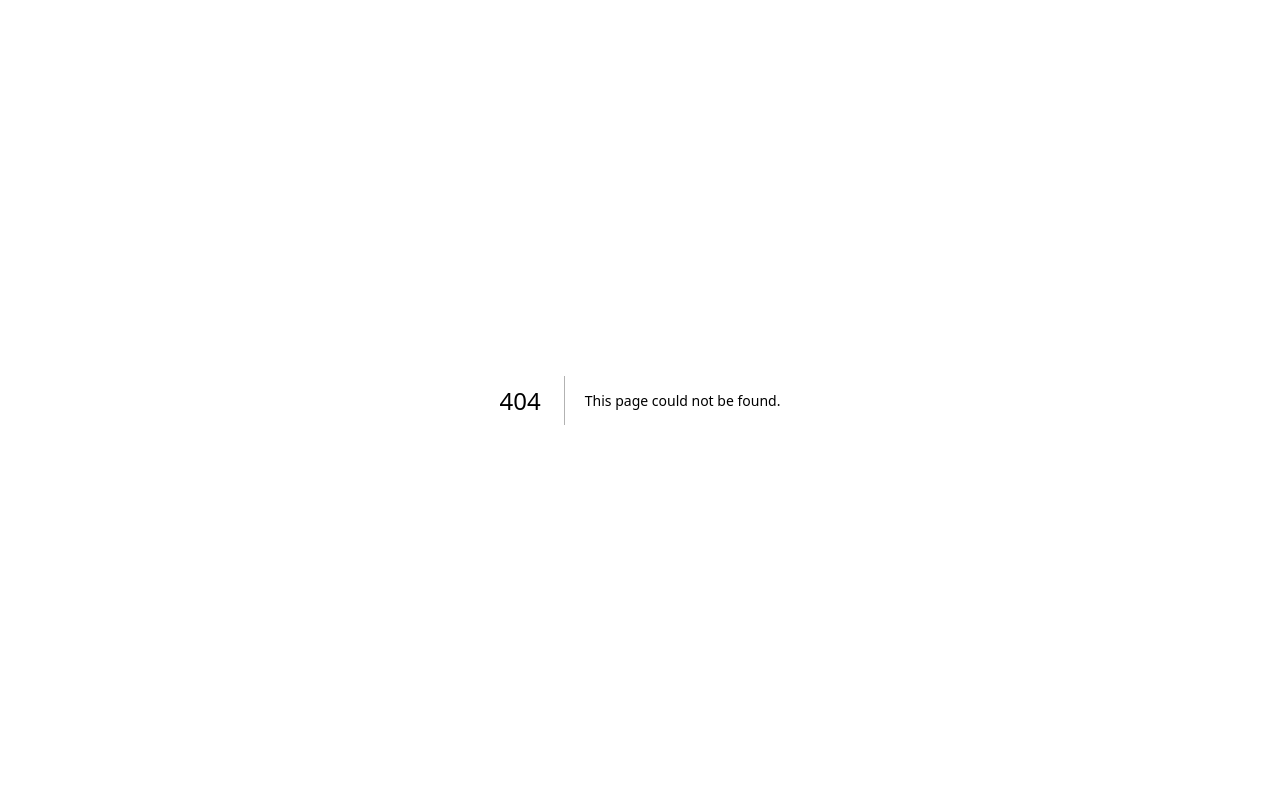
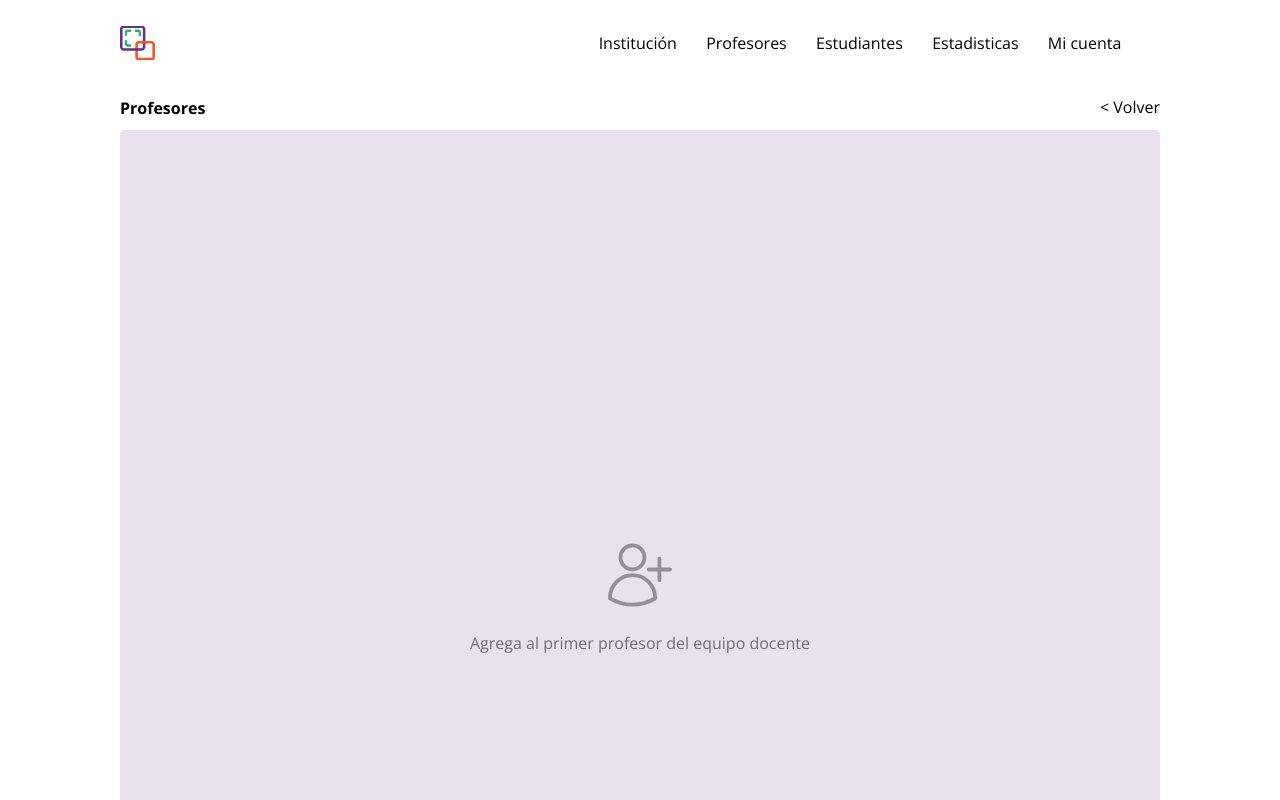
Before and after one commit to sync-ideas/project-frontend, a Next.js app: page /profesor in a window 1280 px wide. Before the commit this address had no page. Shown: the top 800 px of the page. Built offline with nearby package versions, Linux system fonts and the light colour scheme.

Commit message:
[FEAT] basic layout

```diff
--- /dev/null
+++ b/src/app/profesor/page.tsx
@@ -0,0 +1,45 @@
+import React from "react";
+import NavBar from "../components/navbar";
+import Footer from "../components/Footer";
+import LinkComponent from "../components/LinkComponent/LinkComponentCustom";
+import addProfessor from "../../../public/assets/images/add-professor.svg";
+import Link from "next/link";
+import Image from "next/image";
+interface ProfessorProps {}
+const Professor: React.FC<ProfessorProps> = () => {
+    return (
+        <div className="h-screen">
+            <NavBar />
+            <div className="px-6 sm:px-8 md:px-[120px] py-[10px]">
+                <div className="w-full flex justify-between mb-[10px]">
+                    <p className="text-base font-bold">Profesores</p>
+                    <LinkComponent
+                        link=""
+                        text="< Volver"
+                        textColor="purple-dark"
+                        decorationColor="green"
+                        textColorHover="purple-dark"
+                    />
+                </div>
+                <Link href="/home">
+                    <div className="bg-purple bg-opacity-20 rounded-[5px] w-full min-h-[422px] sm:max-h-full sm:min-h-[432px] md:min-h-[938px] flex items-center justify-center flex-col opacity-70 hover:opacity-100 px-20">
+                        <Image
+                            src={addProfessor}
+                            alt="add professor icon"
+                            width={63}
+                            height={62}
+                            className="w-16 h-16 mb-6"
+                            style={{ color: "rgba(54, 43, 62, 1)" }}
+                        />
+                        <p className="text-center text-purple-text">
+                            Agrega al primer profesor del equipo docente
+                        </p>
+                    </div>
+                </Link>
+            </div>
+            <Footer />
+        </div>
+    );
+};
+
+export default Professor;
--- a/tailwind.config.ts
+++ b/tailwind.config.ts
@@ -16,7 +16,7 @@ const config: Config = {
             colors: {
                 // Purple Shades
                 purple: {
-                    DEFAULT: "rgba(99, 49, 138, 1)", // Purple Basic
+                    DEFAULT: "rgb(99, 49, 138)", // Purple Basic
                     neon: "rgba(161, 40, 255, 1)", // Purple Neon
                     light: "rgba(196, 140, 239, 1)", // Light Purple
                     hover: "rgba(131, 71, 178, 1)", // Purple Hover
```
Also changed, not shown: public/assets/images/add-professor.svg (added).
